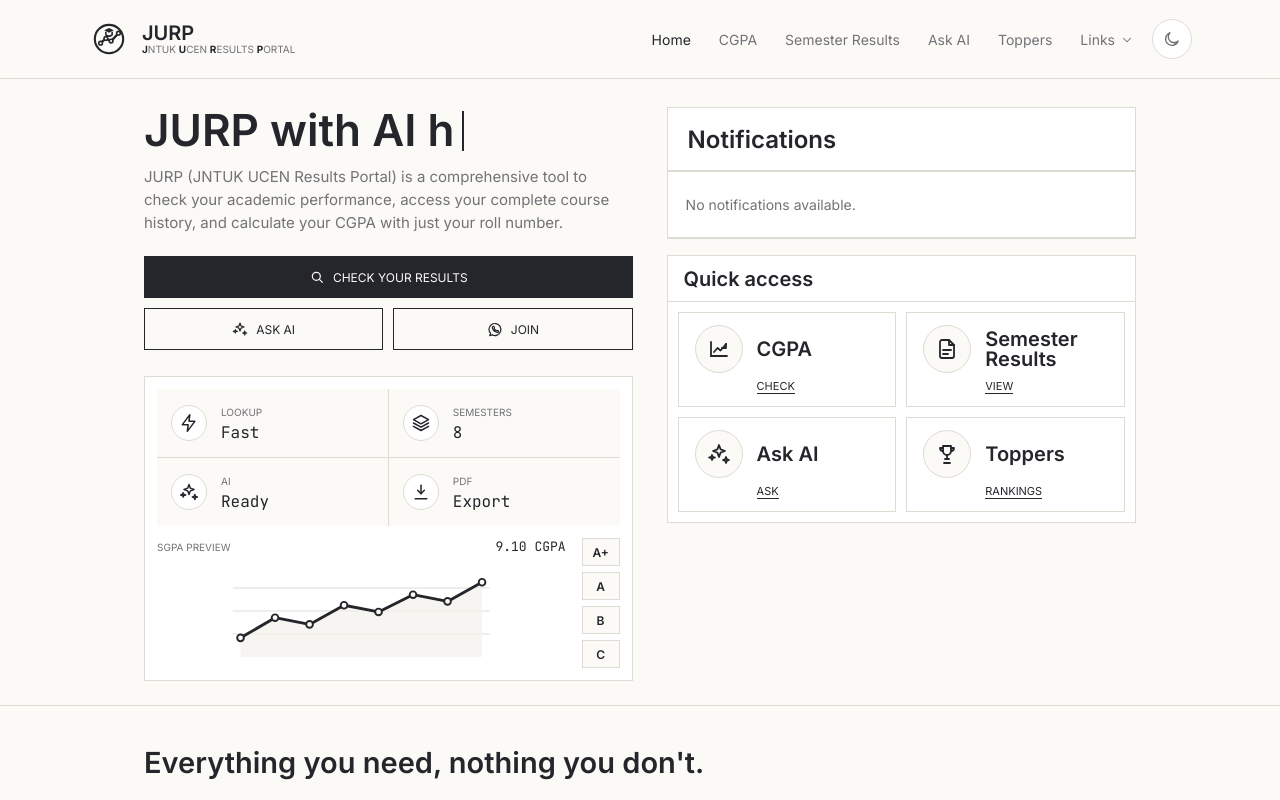
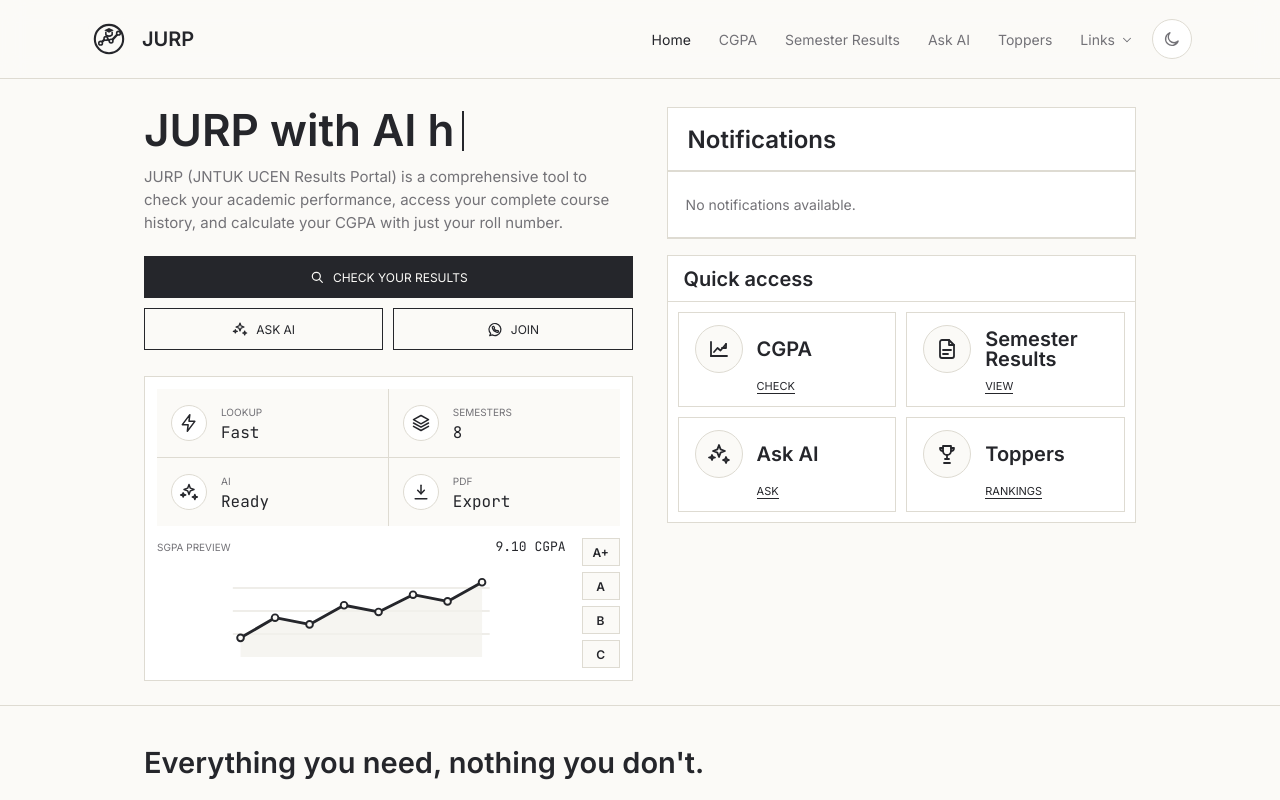
Before and after one commit to rsrsp21/JURP-JNTUNCollegeResultsApp, a Next.js app in the folder apps/public/: page / in a window 1280 px wide. Shown: the top 800 px of the page. Built offline with nearby package versions, Linux system fonts and the light colour scheme.

Commit message:
Remove navbar tagline

```diff
--- a/apps/public/components/AppShell.jsx
+++ b/apps/public/components/AppShell.jsx
@@ -57,9 +57,6 @@ export default function AppShell({ children }) {
             </span>
             <span className="brand-copy">
               <span className="brand-title">JURP</span>
-              <span className="brand-subtitle">
-                <span className="brand-subtitle-key">J</span>NTUK <span className="brand-subtitle-key">U</span>CEN <span className="brand-subtitle-key">R</span>esults <span className="brand-subtitle-key">P</span>ortal
-              </span>
             </span>
           </Link>
 
```
